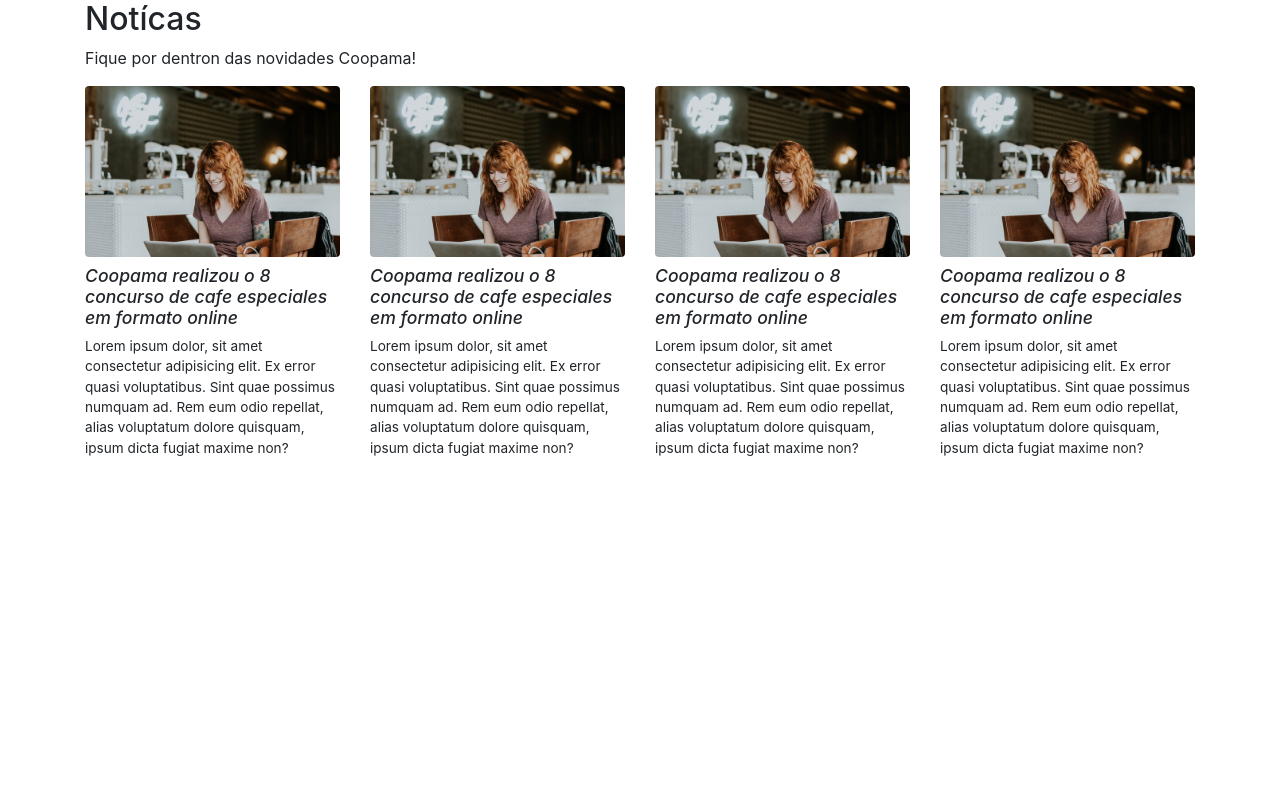
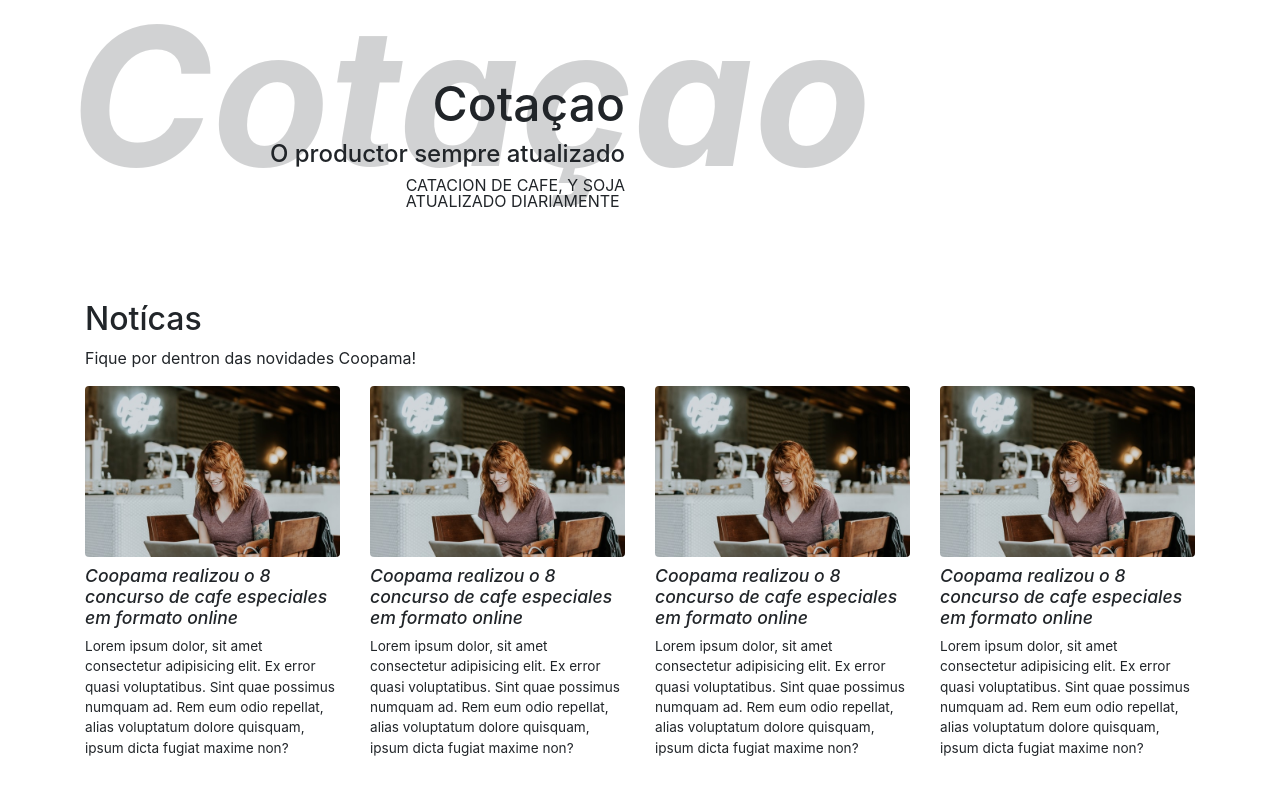
Before and after one commit to jlarteagap/coopama, a website: page index.html in a window 1280 px wide. Drawn offline with Linux system fonts and the light colour scheme.

Commit message:
extructura cotizacion

```diff
--- a/index.html
+++ b/index.html
@@ -13,7 +13,16 @@
     <div class="container">
         <!-- Section cotiçao -->
         <section>
-
+            <div class="row coticao">
+                <div class="col-md-6 d-flex justify-content-center align-items-end flex-column">
+                    <h3 class="coticao--title">Cotaçao</h3>
+                    <h4>O productor sempre atualizado</h4>
+                    <p class="text-uppercase coticao--desc">catacion de cafe, y soja <br>
+                        atualizado diariamente
+                    </p>
+                </div>
+                <div class="col-md-6"></div>
+            </div>
         </section>
         <!-- Noticias -->
         <section>
--- a/src/css/style.css
+++ b/src/css/style.css
@@ -14,3 +14,28 @@
 .noticas--description{
     font-size: .85rem;
 }
+.coticao{
+    position: relative;
+    min-height: 300px;
+}
+.coticao::after{
+    content: 'Cotaçao';
+    display: flex;
+    /* justify-content: center; */
+    align-items: center;
+    font-size: 12rem;
+    font-weight: bold;
+    font-style: oblique;
+    position: absolute;
+    line-height: 1;
+    width: 100%;
+    /* height: 200px; */
+    opacity: .2;
+}
+
+.coticao--title{
+    font-size: 3rem;
+}
+.coticao--desc{
+    line-height: 1
+}
```
